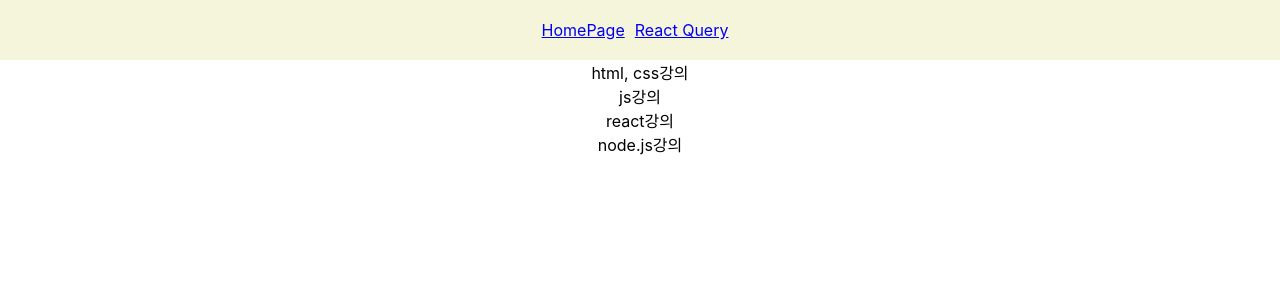
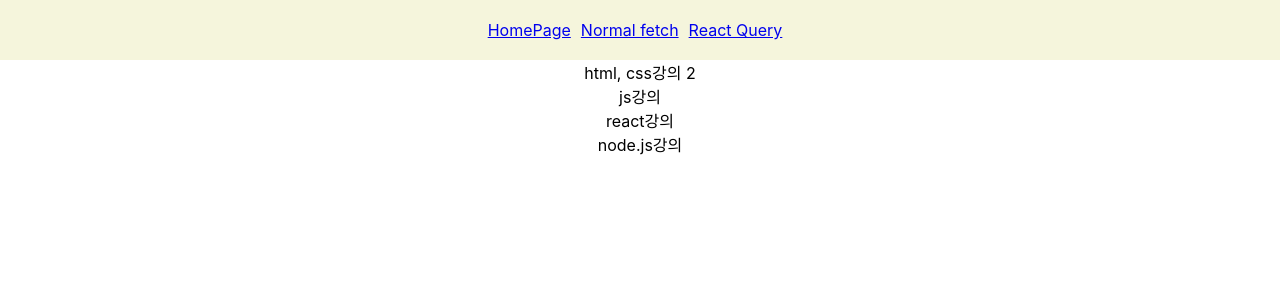
Before and after one commit to haejin-park/react-query, a React (Create React App) app: page /react-query in a window 1280 px wide. Shown: the top 300 px of the page. Built offline with nearby package versions, Linux system fonts and the light colour scheme; data requests are answered from the project's data file.

Commit message:
캐시 사용해서 일반적인 fetch와 비교해보기, gcTime 사용해보기

```diff
--- a/db.json
+++ b/db.json
@@ -1,6 +1,6 @@
 {
     "posts": [
-      { "id": "1", "title": "html, css강의" },
+      { "id": "1", "title": "html, css강의 2" },
       { "id": "2", "title": "js강의" },
       { "id": "3", "title": "react강의" },
       { "id": "4", "title": "node.js강의" }
--- a/src/App.js
+++ b/src/App.js
@@ -2,16 +2,19 @@
 import './App.css';
 import HomePage from './pages/HomePage';
 import ReactQueryPage from './pages/ReactQueryPage';
+import NormalPage from './pages/NormalPage';
 
 function App() {
   return (
     <div className="App">
       <nav style={{backgroundColor: "beige", padding: "20px"}}>
         <Link to="/" style={{marginRight: "10px"}}>HomePage</Link>
+        <Link to="/normal" style={{marginRight: "10px"}}>Normal fetch</Link>
         <Link to="/react-query" style={{marginRight: "10px"}}>React Query</Link>
       </nav>
       <Routes>
         <Route path="/" element={<HomePage/>} />
+        <Route path="/normal" element={<NormalPage/>} />
         <Route path="/react-query" element={<ReactQueryPage/>} />
       </Routes>
     </div>
--- /dev/null
+++ b/src/pages/NormalPage.jsx
@@ -0,0 +1,31 @@
+import React, { useEffect, useState } from 'react'
+
+const NormalPage = () => {
+    const [isLoading, setIsLoading] = useState(false);
+    const [data, setData] = useState(null);
+
+    const fetchPost = async() => {
+        setIsLoading(true);
+        const url = 'http://localhost:3004/posts';
+        const response = await fetch(url);
+        const data = await response.json();
+        setIsLoading(false);
+        setData(data);
+    };
+    useEffect(() => {
+        fetchPost();
+    }, []);
+    if(isLoading) {
+        return <h1>Loading...</h1>;
+    }
+
+  return (
+    <div>
+        {data?.map((item,index) =>(
+            <div key={index}>{item.title}</div>
+        ))}
+    </div>
+  )
+}
+
+export default NormalPage
--- a/src/pages/ReactQueryPage.jsx
+++ b/src/pages/ReactQueryPage.jsx
@@ -12,7 +12,8 @@
         retry:1,
         select:(data) => {
             return data.data;
-        }
+        },
+        gcTime:5000
     });
     console.log('data', data, ', isLoading', isLoading);
     console.log('isError', isError, 'error', error);
```
